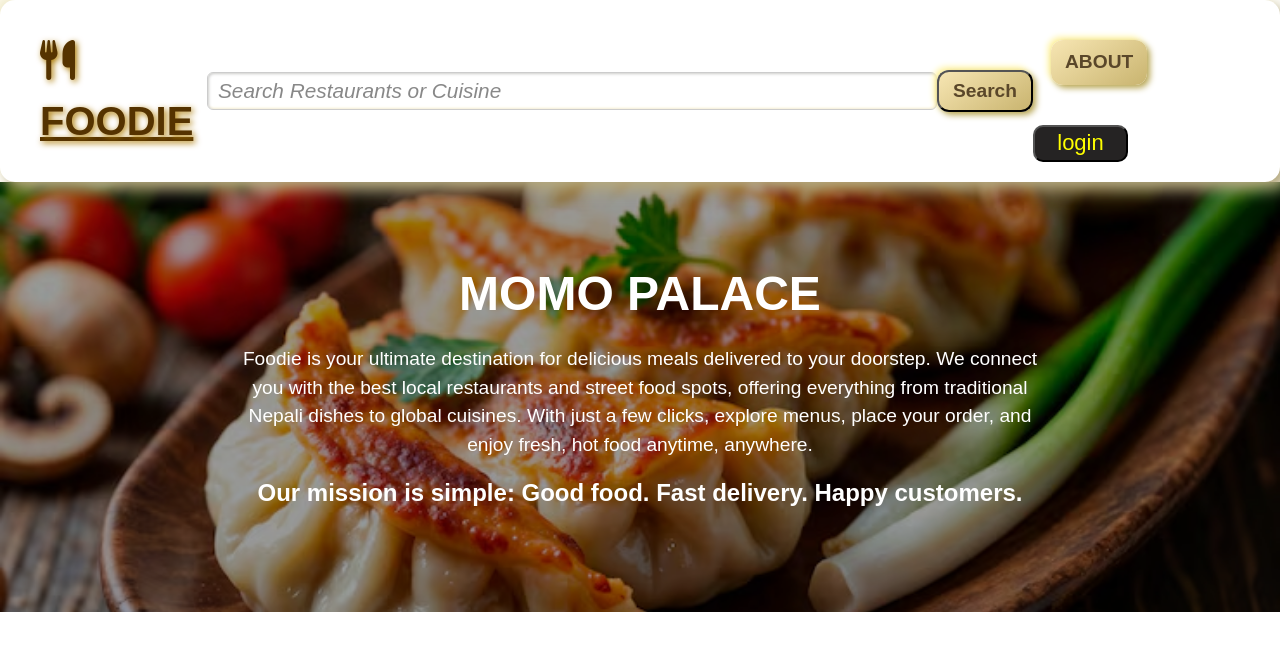
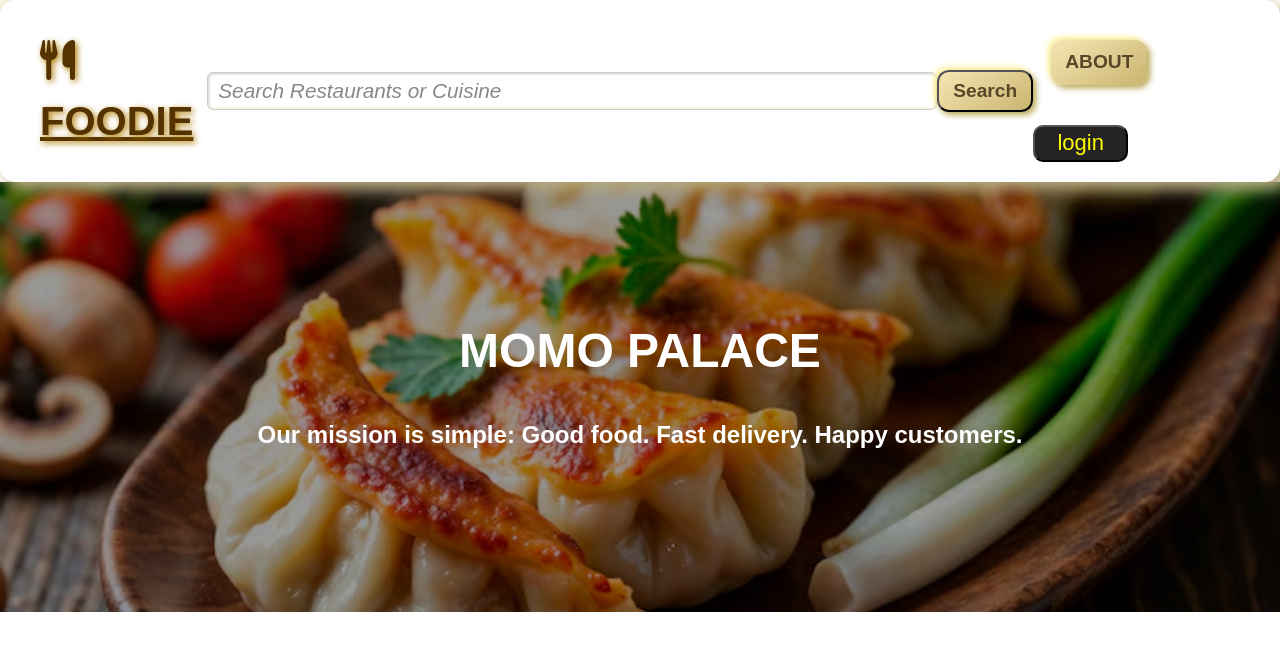
Before and after one commit to SonyChdry0x0/food-odering-website, a plain HTML site: page momo.html in a window 1280 px wide. Drawn offline with Linux system fonts and the light colour scheme.

```diff
--- a/momo.html
+++ b/momo.html
@@ -36,11 +36,7 @@
       <div class="overlay">
         <h1>MOMO PALACE</h1>
         <p>
-          Foodie is your ultimate destination for delicious meals delivered to
-          your doorstep. We connect you with the best local restaurants and
-          street food spots, offering everything from traditional Nepali dishes
-          to global cuisines. With just a few clicks, explore menus, place your
-          order, and enjoy fresh, hot food anytime, anywhere.
+
         </p>
 
         <h3>
```
